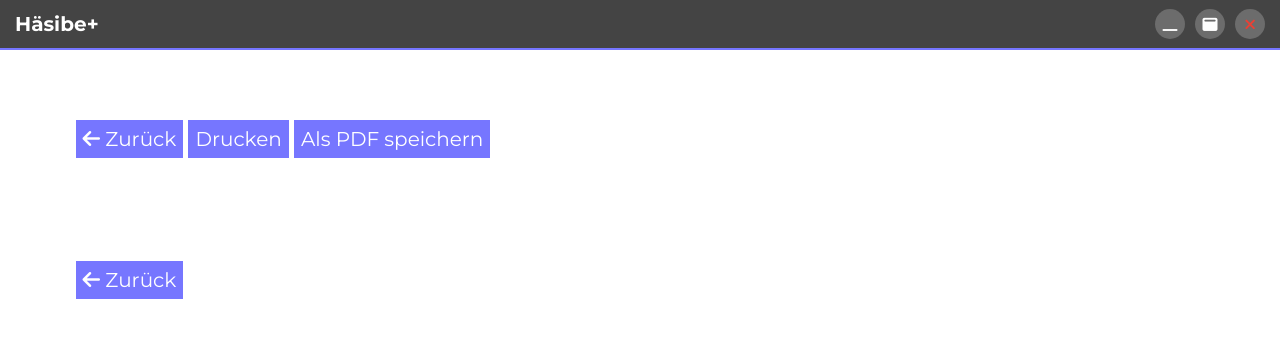
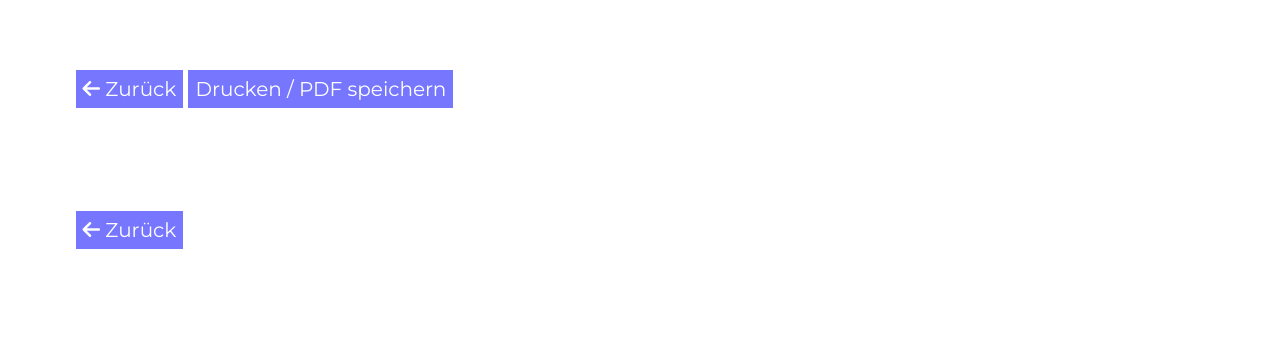
Before and after one commit to TomiSauce/hasibe-plus-web, a plain HTML site: page qr-codes.html in a window 1280 px wide. Drawn offline with Linux system fonts and the light colour scheme.

Commit message:
Refactor: changed the html lang and hide button of current language in user guide and removed title bar

```diff
--- a/qr-codes.html
+++ b/qr-codes.html
@@ -12,32 +12,19 @@ Licensed under the MIT License. See LICENSE file for details.
 
 		<link href="styles/main.css" rel="stylesheet">
 		<link href="styles/qr-codes.css" rel="stylesheet">
-		<link href="styles/title-bar.css" rel="stylesheet">
 		<link href="styles/fontawesome-6.5.1.min.css" rel="stylesheet">
 
         <link rel="icon" type="image/x-icon" href="assets/img/favicon.ico">
 	</head>
 
 	<body>
-		<!-- Custom Title Bar -->
-		<div class="title-bar no-print">
-			<div class="title-left">
-				<div class="app-name">Häsibe+</div>
-			</div>
-			<div class="title-right">
-				<button id="minimize" class="window-button"><i class="fa fa-xs fa-window-minimize" aria-hidden="true"></i></button>
-				<button id="maximize" class="window-button"><i class="fa fa-xs fa-window-maximize" aria-hidden="true"></i></button>
-				<button id="close" class="window-button"><i class="fa fa-xs fa-times" aria-hidden="true"></i></button>
-			</div>
-		</div>
 
 		<div id="page-holder">
 
 			<!-- Content -->
 			<div class="no-print print-tool-bar">
 				<a class="btn-back" href="index.html"><i class="fa fa-arrow-left" aria-hidden="true"></i> Zurück</a>
-				<input type="button" id="btn-print" value="Drucken">
-				<input type="button" id="btn-save-to-pdf" value="Als PDF speichern">
+				<input type="button" id="btn-save-to-pdf" value="Drucken / PDF speichern">
 			</div>
 			<div id="qr-codes-holder"></div>
 			<div class="no-print print-tool-bar">
@@ -62,6 +49,7 @@ Licensed under the MIT License. See LICENSE file for details.
 		<script src="js/model/DefaultTask.js" charset="utf-8"></script>
 		<script src="js/model/User.js" charset="utf-8"></script>
 		<script src="js/model/Log.js" charset="utf-8"></script>
+		<script src="js/model/Language.js" charset="utf-8"></script>
 
 <!-- View Classes -->
 		<script src="js/view/FlagView.js" charset="utf-8"></script>
@@ -83,8 +71,5 @@ Licensed under the MIT License. See LICENSE file for details.
 <!-- Main JS File -->
 		<script src="js/qr-codes.js" charset="utf-8"></script>
 
-<!-- Title Bar -->
-		<script src="js/title-bar.js" charset="utf-8"></script>
-
 	</body>
 </html>
--- a/styles/main.css
+++ b/styles/main.css
@@ -43,7 +43,7 @@ body {
 #page-holder {
     width: 100%;
 	position: fixed;
-	top: 50px;
+	top: 0;
 	bottom: 0;
 	overflow-y: auto;
 }
--- a/styles/title-bar.css
+++ /dev/null
@@ -1,63 +0,0 @@
-/* Custom Title Bar Styling */
-.title-bar {
-    display: flex;
-    justify-content: space-between;
-    align-items: center;
-    height: 50px;
-    background-color: var(--black-l-main);
-    border-bottom: 2px solid var(--accent-v);
-    padding: 0 15px;
-    position: fixed;
-    top: 0;
-    left: 0;
-    right: 0;
-    z-index: 1;
-    user-select: none;
-}
-
-.title-bar:hover {
-    cursor: default;
-}
-
-.title-left {
-    font-size: 20px;
-    color: white;
-}
-
-.app-name {
-    font-weight: bold;
-}
-
-.title-right {
-    display: flex;
-    align-items: center;
-}
-
-.window-button {
-    width: 30px;
-    height: 30px;
-    background-color: var(--gray-main);
-    border-radius: 100%;
-    border: none;
-    margin-left: 10px;
-    cursor: pointer;
-    font-weight: bolder;
-}
-
-.window-button > i {
-    line-height: 25px;
-}
-
-.window-button:not(:last-child) {
-    color: var(--white-main);
-}
-
-.window-button:last-child {
-    color: var(--red-main);
-}
-
-.window-button:hover,
-.window-button:focus {
-    color: var(--black-main);
-    outline: none;
-}
```
Also changed, not shown: disclaimer.html (+0 -16 lines), index.html (+0 -16 lines), user-guide-de.html (+1 -19 lines), user-guide-en.html (+0 -18 lines), user-guide-fr.html (+1 -19 lines), user-guide-it.html (+1 -19 lines).
